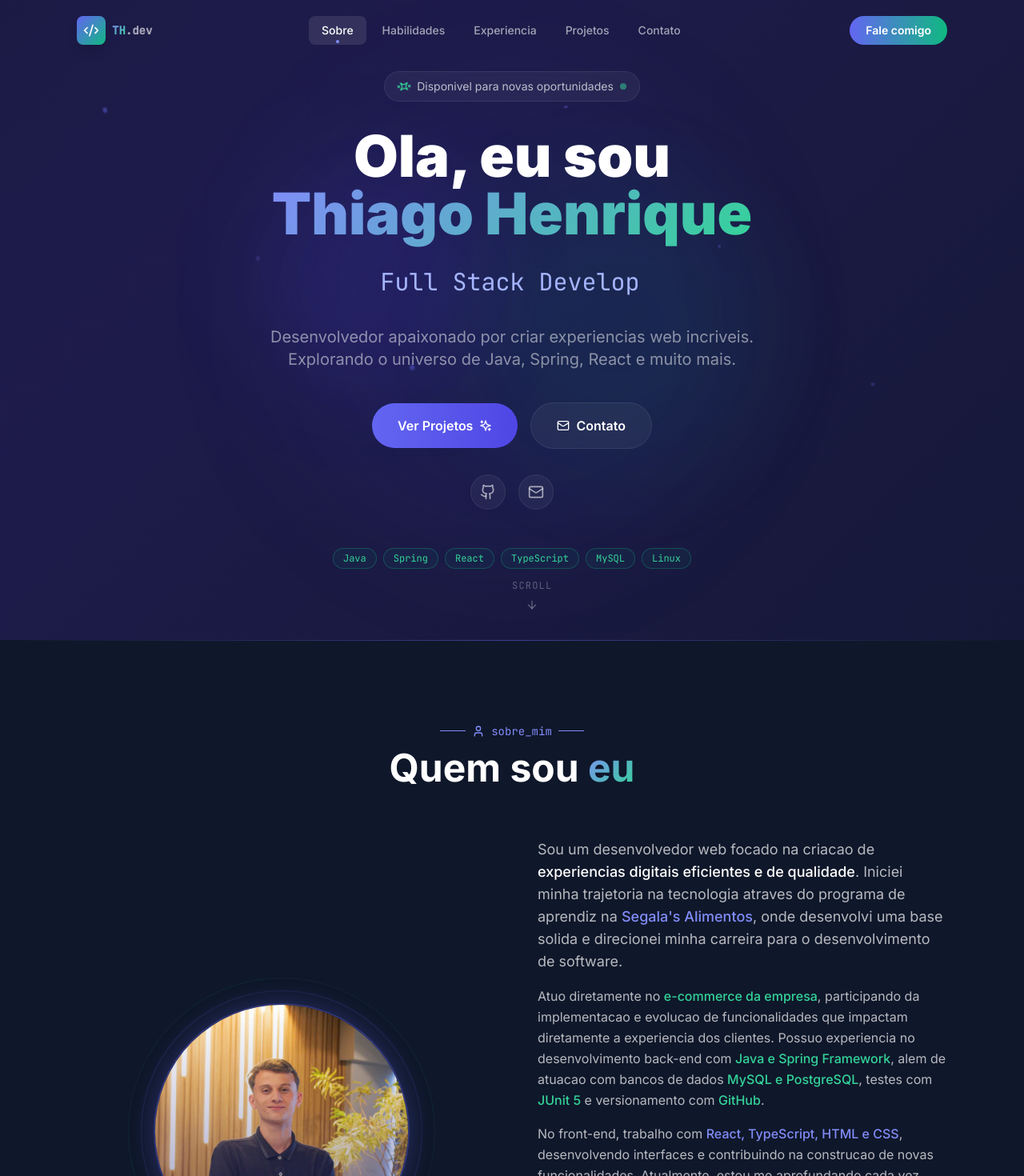
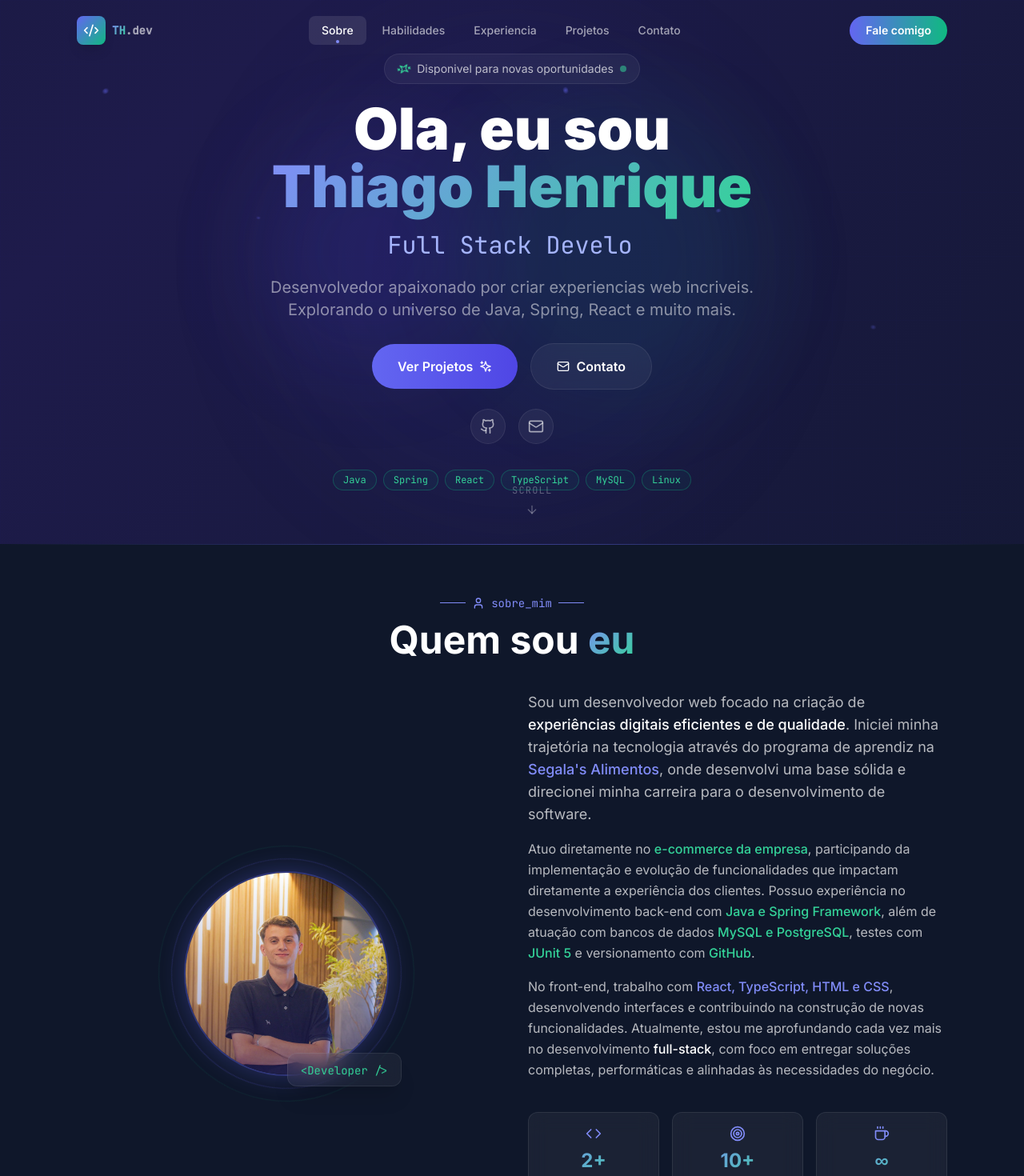
Before and after one commit to thiagoHenrique19/portfolio, a React (Vite) app: page / in a window 1280 px wide. Shown: the top 1470 px of the page at 80% size. Built offline with nearby package versions, Linux system fonts and the light colour scheme.

Commit message:
fix:add filed vonzu-hause

```diff
--- a/src/components/About.tsx
+++ b/src/components/About.tsx
@@ -12,12 +12,12 @@ export function About() {
   const { ref, inView } = useInView();
 
   return (
-    <section id="sobre" className="py-24 bg-dark-800 relative">
+    <section id="sobre" className="py-14 bg-dark-800 relative">
       <div className="absolute top-0 left-0 right-0 h-px bg-gradient-to-r from-transparent via-primary-500/50 to-transparent" />
       <div className="absolute bottom-0 left-0 right-0 h-px bg-gradient-to-r from-transparent via-accent-500/30 to-transparent" />
 
       <div className="max-w-6xl mx-auto px-4 sm:px-6 lg:px-8">
-        <div className="text-center mb-16">
+        <div className="text-center mb-10">
           <span className="inline-flex items-center gap-2 text-sm font-mono text-primary-400 mb-3">
             <span className="w-8 h-px bg-primary-400 inline-block" />
             <User className="w-4 h-4" />
@@ -31,7 +31,7 @@ export function About() {
 
         <div
           ref={ref}
-          className={`grid grid-cols-1 lg:grid-cols-2 gap-16 items-center transition-all duration-1000 ${
+          className={`grid grid-cols-1 lg:grid-cols-2 gap-10 items-center transition-all duration-1000 ${
             inView ? 'opacity-100 translate-y-0' : 'opacity-0 translate-y-10'
           }`}
         >
@@ -40,7 +40,7 @@ export function About() {
               <div className="absolute -inset-4 rounded-full border border-primary-500/20 animate-spin-slow" />
               <div className="absolute -inset-8 rounded-full border border-accent-500/10 animate-spin-slow" style={{ animationDirection: 'reverse', animationDuration: '12s' }} />
 
-              <div className="relative w-64 h-64 sm:w-80 sm:h-80 rounded-full overflow-hidden glow-purple border-2 border-primary-500/40">
+              <div className="relative w-56 h-56 sm:w-64 sm:h-64 rounded-full overflow-hidden glow-purple border-2 border-primary-500/40">
                 <img
                   src={profilePhoto}
                   alt="Thiago Henrique"
@@ -69,19 +69,19 @@ export function About() {
           <div className="space-y-6">
             <div className="space-y-4 text-white/70 leading-relaxed">
               <p className="text-lg">
-                Sou um desenvolvedor web focado na criacao de{' '}
-                <span className="text-white font-medium">experiencias digitais eficientes e de qualidade</span>.
-                Iniciei minha trajetoria na tecnologia atraves do programa de aprendiz na{' '}
+                Sou um desenvolvedor web focado na criação de{' '}
+                <span className="text-white font-medium">experiências digitais eficientes e de qualidade</span>.
+                Iniciei minha trajetória na tecnologia através do programa de aprendiz na{' '}
                 <span className="text-primary-400 font-medium">Segala's Alimentos</span>,
-                onde desenvolvi uma base solida e direcionei minha carreira para o desenvolvimento de software.
+                onde desenvolvi uma base sólida e direcionei minha carreira para o desenvolvimento de software.
               </p>
               <p>
                 Atuo diretamente no{' '}
                 <span className="text-accent-400 font-medium">e-commerce da empresa</span>,
-                participando da implementacao e evolucao de funcionalidades que impactam diretamente
-                a experiencia dos clientes. Possuo experiencia no desenvolvimento back-end com{' '}
+                participando da implementação e evolução de funcionalidades que impactam diretamente
+                a experiência dos clientes. Possuo experiência no desenvolvimento back-end com{' '}
                 <span className="text-accent-400 font-medium">Java e Spring Framework</span>,
-                alem de atuacao com bancos de dados{' '}
+                além de atuação com bancos de dados{' '}
                 <span className="text-accent-400 font-medium">MySQL e PostgreSQL</span>,
                 testes com <span className="text-accent-400 font-medium">JUnit 5</span>{' '}
                 e versionamento com <span className="text-accent-400 font-medium">GitHub</span>.
@@ -89,10 +89,10 @@ export function About() {
               <p>
                 No front-end, trabalho com{' '}
                 <span className="text-primary-400 font-medium">React, TypeScript, HTML e CSS</span>,
-                desenvolvendo interfaces e contribuindo na construcao de novas funcionalidades.
+                desenvolvendo interfaces e contribuindo na construção de novas funcionalidades.
                 Atualmente, estou me aprofundando cada vez mais no desenvolvimento{' '}
                 <span className="text-white font-medium">full-stack</span>,
-                com foco em entregar solucoes completas, performaticas e alinhadas as necessidades do negocio.
+                com foco em entregar soluções completas, performáticas e alinhadas às necessidades do negócio.
               </p>
             </div>
 
--- a/src/components/Contact.tsx
+++ b/src/components/Contact.tsx
@@ -1,31 +1,15 @@
-import { useState } from 'react';
 import { useInView } from '../hooks/useInView';
-import { MessageSquare, Send, Mail, Github, CheckCircle } from 'lucide-react';
+import { MessageSquare, Mail, Github } from 'lucide-react';
 
 export function Contact() {
   const { ref, inView } = useInView();
-  const [sent, setSent] = useState(false);
-  const [form, setForm] = useState({ name: '', email: '', message: '' });
-
-  const handleSubmit = (e: React.FormEvent) => {
-    e.preventDefault();
-    const subject = encodeURIComponent(`Contato via Portfolio - ${form.name}`);
-    const body = encodeURIComponent(`Nome: ${form.name}\nEmail: ${form.email}\n\n${form.message}`);
-    window.location.href = `mailto:thiagohenriquedeoliveira015@gmail.com?subject=${subject}&body=${body}`;
-    setSent(true);
-    setTimeout(() => setSent(false), 4000);
-  };
-
-  const handleChange = (e: React.ChangeEvent<HTMLInputElement | HTMLTextAreaElement>) => {
-    setForm((prev) => ({ ...prev, [e.target.name]: e.target.value }));
-  };
 
   return (
-    <section id="contato" className="py-24 bg-dark-800 relative">
+    <section id="contato" className="py-14 bg-dark-800 relative">
       <div className="absolute top-0 left-0 right-0 h-px bg-gradient-to-r from-transparent via-accent-500/30 to-transparent" />
 
-      <div className="max-w-5xl mx-auto px-4 sm:px-6 lg:px-8">
-        <div className="text-center mb-16">
+      <div className="max-w-3xl mx-auto px-4 sm:px-6 lg:px-8">
+        <div className="text-center mb-8">
           <span className="inline-flex items-center gap-2 text-sm font-mono text-primary-400 mb-3">
             <span className="w-8 h-px bg-primary-400 inline-block" />
             <MessageSquare className="w-4 h-4" />
@@ -33,20 +17,19 @@ export function Contact() {
             <span className="w-8 h-px bg-primary-400 inline-block" />
           </span>
           <h2 className="text-4xl sm:text-5xl font-bold text-white">
-            Vamos <span className="gradient-text">conversar</span>
+            Entre em <span className="gradient-text">contato</span>
           </h2>
           <p className="text-white/50 mt-4 max-w-xl mx-auto">
-            Estou disponivel para novos projetos e oportunidades. Nao hesite em entrar em contato!
+            Estou disponivel para novos projetos e oportunidades. Entre em contato pelos canais abaixo!
           </p>
         </div>
 
         <div
           ref={ref}
-          className={`grid grid-cols-1 md:grid-cols-2 gap-10 transition-all duration-1000 ${
+          className={`flex flex-col gap-6 transition-all duration-1000 ${
             inView ? 'opacity-100 translate-y-0' : 'opacity-0 translate-y-10'
           }`}
         >
-          <div className="space-y-6">
           <div className="glass p-6 rounded-2xl border border-white/10 card-hover">
             <h3 className="text-lg font-semibold text-white mb-2">Email</h3>
             <a
@@ -81,69 +64,6 @@ export function Contact() {
             </div>
           </div>
         </div>
-
-          <form onSubmit={handleSubmit} className="space-y-4">
-            <div>
-              <label className="block text-sm text-white/60 mb-2 font-medium">Nome</label>
-              <input
-                type="text"
-                name="name"
-                required
-                value={form.name}
-                onChange={handleChange}
-                placeholder="Seu nome"
-                className="w-full px-4 py-3 glass rounded-xl border border-white/10 text-white placeholder-white/30 text-sm focus:outline-none focus:border-primary-500/60 focus:ring-1 focus:ring-primary-500/30 transition-all"
-              />
-            </div>
-
-            <div>
-              <label className="block text-sm text-white/60 mb-2 font-medium">Email</label>
-              <input
-                type="email"
-                name="email"
-                required
-                value={form.email}
-                onChange={handleChange}
-                placeholder="seu@email.com"
-                className="w-full px-4 py-3 glass rounded-xl border border-white/10 text-white placeholder-white/30 text-sm focus:outline-none focus:border-primary-500/60 focus:ring-1 focus:ring-primary-500/30 transition-all"
-              />
-            </div>
-
-            <div>
-              <label className="block text-sm text-white/60 mb-2 font-medium">Mensagem</label>
-              <textarea
-                name="message"
-                required
-                rows={5}
-                value={form.message}
-                onChange={handleChange}
-                placeholder="Sua mensagem..."
-                className="w-full px-4 py-3 glass rounded-xl border border-white/10 text-white placeholder-white/30 text-sm focus:outline-none focus:border-primary-500/60 focus:ring-1 focus:ring-primary-500/30 transition-all resize-none"
-              />
-            </div>
-
-            <button
-              type="submit"
-              className={`w-full py-3.5 rounded-xl font-semibold text-sm flex items-center justify-center gap-2 transition-all duration-300 ${
-                sent
-                  ? 'bg-accent-500 text-white'
-                  : 'bg-gradient-to-r from-primary-500 to-primary-600 text-white hover:shadow-lg hover:shadow-primary-500/30 hover:scale-[1.02]'
-              }`}
-            >
-              {sent ? (
-                <>
-                  <CheckCircle className="w-4 h-4" />
-                  <span>Enviado com sucesso!</span>
-                </>
-              ) : (
-                <>
-                  <Send className="w-4 h-4" />
-                  <span>Enviar Mensagem</span>
-                </>
-              )}
-            </button>
-          </form>
-        </div>
       </div>
     </section>
   );
--- a/src/components/Experience.tsx
+++ b/src/components/Experience.tsx
@@ -50,12 +50,12 @@ export function Experience() {
   const { ref, inView } = useInView();
 
   return (
-    <section id="experiencia" className="py-24 bg-dark-800 relative">
+    <section id="experiencia" className="py-14 bg-dark-800 relative">
       <div className="absolute top-0 left-0 right-0 h-px bg-gradient-to-r from-transparent via-accent-500/30 to-transparent" />
 
       <div className="max-w-4xl mx-auto px-4 sm:px-6 lg:px-8">
         {/* Section header */}
-        <div className="text-center mb-16">
+        <div className="text-center mb-10">
           <span className="inline-flex items-center gap-2 text-sm font-mono text-primary-400 mb-3">
             <span className="w-8 h-px bg-primary-400 inline-block" />
             <Briefcase className="w-4 h-4" />
@@ -69,7 +69,7 @@ export function Experience() {
 
         <div
           ref={ref}
-          className="relative space-y-8 pl-8 before:absolute before:left-0 before:top-2 before:bottom-2 before:w-px before:bg-gradient-to-b before:from-primary-500/80 before:via-accent-500/50 before:to-transparent"
+          className="relative space-y-5 pl-8 before:absolute before:left-0 before:top-2 before:bottom-2 before:w-px before:bg-gradient-to-b before:from-primary-500/80 before:via-accent-500/50 before:to-transparent"
         >
           {experiences.map((exp, index) => (
             <div
--- a/src/components/Hero.tsx
+++ b/src/components/Hero.tsx
@@ -45,7 +45,7 @@ export function Hero() {
   return (
     <section
       id="hero"
-      className="relative min-h-screen flex items-center justify-center overflow-hidden animated-gradient"
+      className="relative min-h-[85vh] flex items-center justify-center overflow-hidden animated-gradient"
     >
       <div className="absolute top-1/4 left-1/4 w-72 h-72 bg-primary-600/20 rounded-full blur-3xl animate-pulse-slow" />
       <div className="absolute bottom-1/4 right-1/4 w-96 h-96 bg-accent-500/10 rounded-full blur-3xl animate-pulse-slow" style={{ animationDelay: '2s' }} />
@@ -76,26 +76,26 @@ export function Hero() {
       />
 
       <div className="relative z-10 max-w-6xl mx-auto px-4 sm:px-6 lg:px-8 text-center">
-        <div className="inline-flex items-center gap-2 glass px-4 py-2 rounded-full text-sm text-white/70 mb-8 animate-fade-in border border-white/10">
+        <div className="inline-flex items-center gap-2 glass px-4 py-2 rounded-full text-sm text-white/70 mb-5 animate-fade-in border border-white/10">
           <Sparkles className="w-4 h-4 text-accent-400 animate-spin-slow" />
           <span>Disponivel para novas oportunidades</span>
           <span className="w-2 h-2 rounded-full bg-accent-400 animate-pulse" />
         </div>
 
-        <h1 className="text-5xl sm:text-7xl font-black mb-4 leading-tight animate-slide-up">
+        <h1 className="text-5xl sm:text-7xl font-black mb-3 leading-tight animate-slide-up">
           <span className="text-white">Ola, eu sou</span>
           <br />
           <span className="gradient-text">Thiago Henrique</span>
         </h1>
 
-        <div className="h-16 flex items-center justify-center mb-6 animate-fade-in" style={{ animationDelay: '0.3s' }}>
+        <div className="h-12 flex items-center justify-center mb-4 animate-fade-in" style={{ animationDelay: '0.3s' }}>
           <p className="text-2xl sm:text-3xl font-light text-white/70">
             <span className="font-mono text-primary-300">{displayed}</span>
             <span className="cursor" />
           </p>
         </div>
 
-        <p className="text-lg sm:text-xl text-white/50 max-w-2xl mx-auto mb-10 leading-relaxed animate-fade-in" style={{ animationDelay: '0.5s' }}>
+        <p className="text-lg sm:text-xl text-white/50 max-w-2xl mx-auto mb-7 leading-relaxed animate-fade-in" style={{ animationDelay: '0.5s' }}>
           Desenvolvedor apaixonado por criar experiencias web incriveis.
           Explorando o universo de Java, Spring, React e muito mais.
         </p>
@@ -120,7 +120,7 @@ export function Hero() {
           </button>
         </div>
 
-        <div className="flex gap-4 justify-center mt-8 animate-fade-in" style={{ animationDelay: '0.9s' }}>
+        <div className="flex gap-4 justify-center mt-6 animate-fade-in" style={{ animationDelay: '0.9s' }}>
           <a
             href="https://github.com/thiagoHenrique19"
             target="_blank"
@@ -137,7 +137,7 @@ export function Hero() {
           </a>
         </div>
 
-        <div className="flex flex-wrap gap-2 justify-center mt-12 animate-fade-in" style={{ animationDelay: '1.1s' }}>
+        <div className="flex flex-wrap gap-2 justify-center mt-8 animate-fade-in" style={{ animationDelay: '1.1s' }}>
           {['Java', 'Spring', 'React', 'TypeScript', 'MySQL', 'Linux'].map((tech) => (
             <span
               key={tech}
--- a/src/components/Projects.tsx
+++ b/src/components/Projects.tsx
@@ -1,5 +1,5 @@
 import { useInView } from '../hooks/useInView';
-import { FolderOpen, Github, Sparkles, ShoppingCart, Monitor } from 'lucide-react';
+import { FolderOpen, Github, Sparkles, ShoppingCart, Store } from 'lucide-react';
 
 interface Project {
   title: string;
@@ -26,14 +26,14 @@ const projects: Project[] = [
     badge: 'Profissional',
   },
   {
-    title: 'Tela de Dispositivos Conectados',
-    description: 'Gerenciamento de sessoes ativas no e-commerce',
+    title: 'Von Zu Hause',
+    description: 'Site institucional para marca de produtos coloniais artesanais',
     longDescription:
-      'Funcionalidade desenvolvida dentro do e-commerce da empresa que exibe todos os dispositivos atualmente conectados na conta do usuario. A tela lista cada sessao ativa com informacoes como tipo de dispositivo, navegador e data do ultimo acesso, permitindo que o usuario encerre sessoes remotamente para maior controle e seguranca da conta.',
-    tags: ['Java', 'Spring', 'React', 'TypeScript', 'JWT', 'MySQL', 'Seguranca'],
-    gradient: 'from-primary-600/30 to-accent-600/30',
-    icon: Monitor,
-    badge: 'Profissional',
+      'Landing page completa para a Von Zu Hause, marca de produtos coloniais de Blumenau (SC). Desenvolvimento de site com identidade visual que remete às tradições alemãs, apresentando portfólio de produtos artesanais, valores da marca e canais de contato.',
+    tags: ['React', 'TypeScript', 'Tailwind CSS', 'Framer Motion'],
+    github: 'https://github.com/thiagoHenrique19',
+    gradient: 'from-amber-600/30 to-emerald-600/30',
+    icon: Store,
   },
   {
     title: 'Animated Border Login',
@@ -45,27 +45,17 @@ const projects: Project[] = [
     gradient: 'from-purple-600/30 to-primary-600/30',
     icon: FolderOpen,
   },
-  {
-    title: 'Challenge of My Learning',
-    description: 'Desafio pratico das ferramentas aprendidas',
-    longDescription:
-      'Projeto desafio que consolida os conhecimentos adquiridos durante a jornada de aprendizado. Envolve as principais ferramentas e tecnologias estudadas ao longo da formacao.',
-    tags: ['Java', 'Spring', 'MySQL', 'JUnit5'],
-    github: 'https://github.com/thiagoHenrique19',
-    gradient: 'from-accent-600/30 to-teal-600/30',
-    icon: FolderOpen,
-  },
 ];
 
 export function Projects() {
   const { ref, inView } = useInView();
 
   return (
-    <section id="projetos" className="py-24 bg-dark-900 relative">
+    <section id="projetos" className="py-14 bg-dark-900 relative">
       <div className="absolute top-0 left-0 right-0 h-px bg-gradient-to-r from-transparent via-primary-500/50 to-transparent" />
 
       <div className="max-w-6xl mx-auto px-4 sm:px-6 lg:px-8">
-        <div className="text-center mb-16">
+        <div className="text-center mb-10">
           <span className="inline-flex items-center gap-2 text-sm font-mono text-primary-400 mb-3">
             <span className="w-8 h-px bg-primary-400 inline-block" />
             <FolderOpen className="w-4 h-4" />
@@ -155,7 +145,7 @@ export function Projects() {
           })}
         </div>
 
-        <div className="text-center mt-12">
+        <div className="text-center mt-8">
           <a
             href="https://github.com/thiagoHenrique19"
             target="_blank"
--- a/src/components/Skills.tsx
+++ b/src/components/Skills.tsx
@@ -38,11 +38,11 @@ export function Skills() {
   const { ref, inView } = useInView();
 
   return (
-    <section id="habilidades" className="py-24 bg-dark-900 relative">
+    <section id="habilidades" className="py-14 bg-dark-900 relative">
       <div className="absolute top-0 left-0 right-0 h-px bg-gradient-to-r from-transparent via-primary-500/50 to-transparent" />
 
       <div className="max-w-6xl mx-auto px-4 sm:px-6 lg:px-8">
-        <div className="text-center mb-16">
+        <div className="text-center mb-10">
           <span className="inline-flex items-center gap-2 text-sm font-mono text-primary-400 mb-3">
             <span className="w-8 h-px bg-primary-400 inline-block" />
             <Layers className="w-4 h-4" />
@@ -57,12 +57,12 @@ export function Skills() {
           </p>
         </div>
 
-        <div ref={ref} className="space-y-12">
+        <div ref={ref} className="space-y-8">
           {categories.map((cat) => {
             const catSkills = skills.filter((s) => s.category === cat);
             return (
               <div key={cat}>
-                <h3 className="text-sm font-mono text-white/40 uppercase tracking-widest mb-6 flex items-center gap-3">
+                <h3 className="text-sm font-mono text-white/40 uppercase tracking-widest mb-4 flex items-center gap-3">
                   <span className="w-4 h-px bg-white/20" />
                   {categoryLabels[cat]}
                   <span className="flex-1 h-px bg-white/5" />
```
Lines whose indentation alone changed are shown as unchanged.
